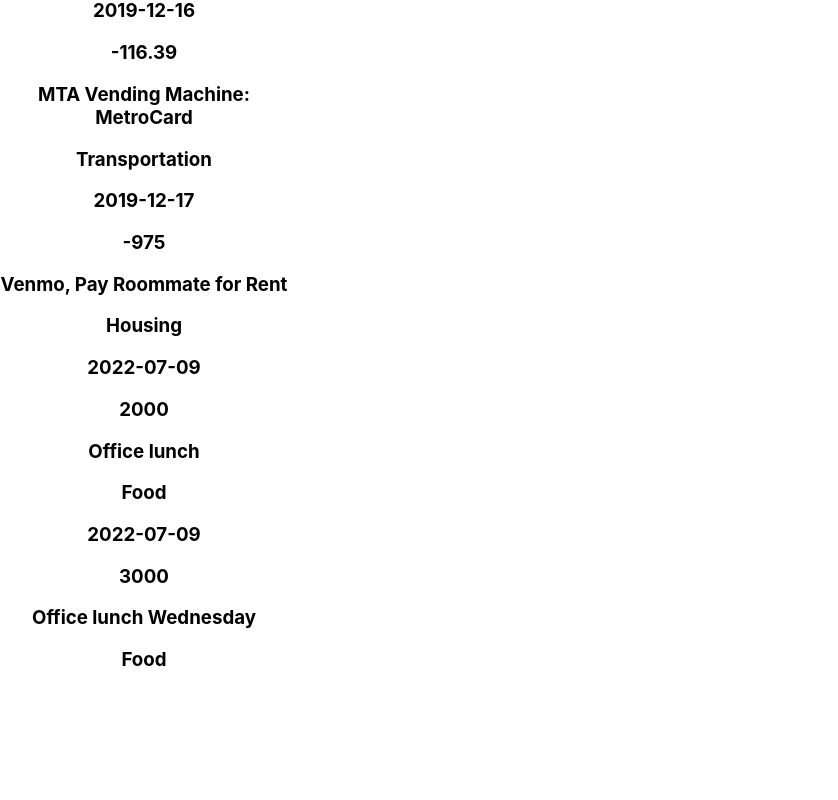
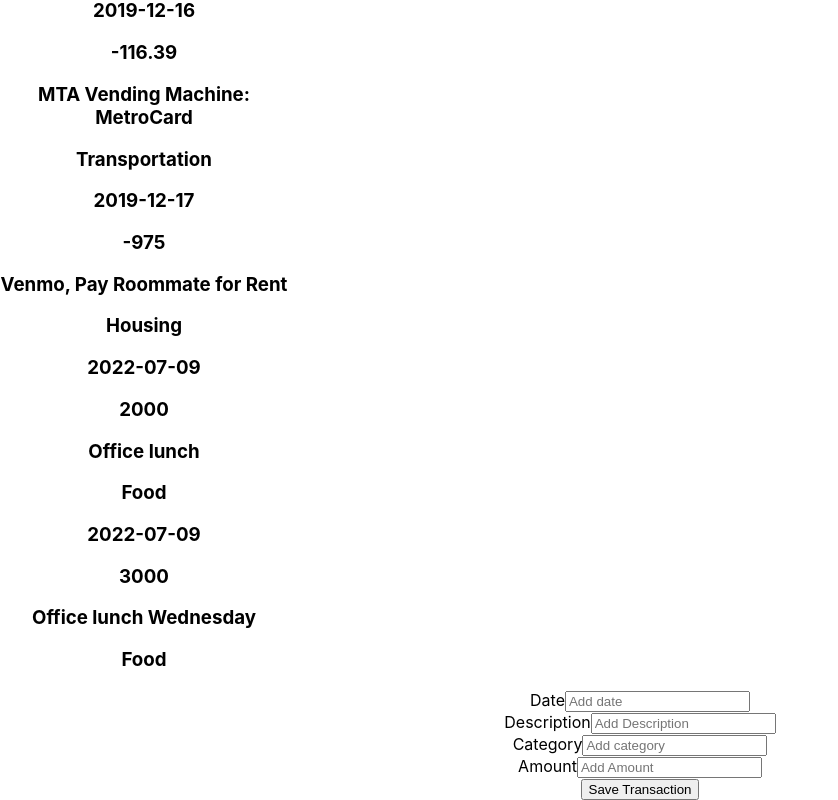
Before and after one commit to Max-Mahinda/-home-max-moringa-course-work-react-react-challenge-week1, a React (Create React App) app: page / in a window 1280 px wide. Shown: the part 1893-2693 px from the top of the page, without its empty margins (0-838 px from the left). Before the commit the page ends 2583 px from the top, so only its background shows below. Built offline with nearby package versions, Linux system fonts and the light colour scheme; data requests are answered from the project's data file.

Commit message:
Add transactioins int

```diff
--- a/src/App.js
+++ b/src/App.js
@@ -3,10 +3,12 @@
 import { useState,useEffect } from 'react';
 import SearchBar from './SearhaBar';
 import Transactions from './components/Transactions';
+import AddTransaction from './components/AddTransaction';
 
 function App() {
   const [transactions,setTransactions]=useState([])
   const [keyword, setKeyword] = useState('');
+  const [showAddTransactions, setShowAddTransactions] = useState(false)
   useEffect (()=> {
     const getTransactions = async () =>{
       const transactionsfromserver = await fetchTransactions()
@@ -35,6 +37,12 @@
     setTransactions(filtered);
  }
 
+ const addTransaction = (transaction) => {
+  const id = Math.floor(Math.random() * 10000) + 1
+  const newTransaction = {id, ...transaction}
+  setTransactions([...transactions, newTransaction])
+}
+
 
   return (
     <div className="App">
@@ -42,6 +50,7 @@
     <Header />
     <SearchBar keyword={keyword} onchange ={updateKeyword}/>
     <Transactions transactions={transactions} onchange = {updateKeyword}/>
+    <AddTransaction onAdd = {addTransaction}/>
     </div>
   );
 }
--- /dev/null
+++ b/src/components/AddTransaction.js
@@ -0,0 +1,56 @@
+import { useState } from 'react'
+
+const AddTransaction = ({onAdd}) => {
+    const [text, setText] = useState('')
+    const [description, setDescription] = useState('')
+    const [category, setCategory] = useState('')
+    const [amount, setAmount] = useState('')
+
+
+    const onSubmit = (e) => {
+        e.preventDefault()
+
+        if(!text){
+            alert('Please Add Transaction')
+            return
+        }
+
+        onAdd({text, description, category, amount})
+
+        setText('')
+        setDescription('')
+        setCategory('')
+        setAmount('')
+    }
+
+    return (
+        <form className = 'add-form' onSubmit = {onSubmit}>
+            <div className='form-control'>
+                <label>Date</label>
+                <input type="text" placeholder='Add date'
+                value={text} onChange={(e)=> setText(e.target.value)}/>
+            </div>
+            <div className='form-control'>
+                <label>Description</label>
+                <input type="text" placeholder='Add Description'
+                value={description} onChange={(e)=> setDescription(e.target.value)}/>
+            </div>
+            <div className='form-control' >
+                <label>Category</label>
+                <input type="text" placeholder='Add category'
+                value={category} onChange={(e)=> setCategory(e.target.value)}/>
+            </div>
+
+            <div className='form-control form-control-check' >
+                <label>Amount</label>
+                <input type="text" placeholder='Add Amount'
+                value={amount} onChange={(e)=> setAmount(e.target.value)}/>
+            </div>
+
+            <input type="submit" value='Save Transaction'
+            className='btn btn-block'/>
+        </form>
+    )
+}
+
+export default AddTransaction
```
